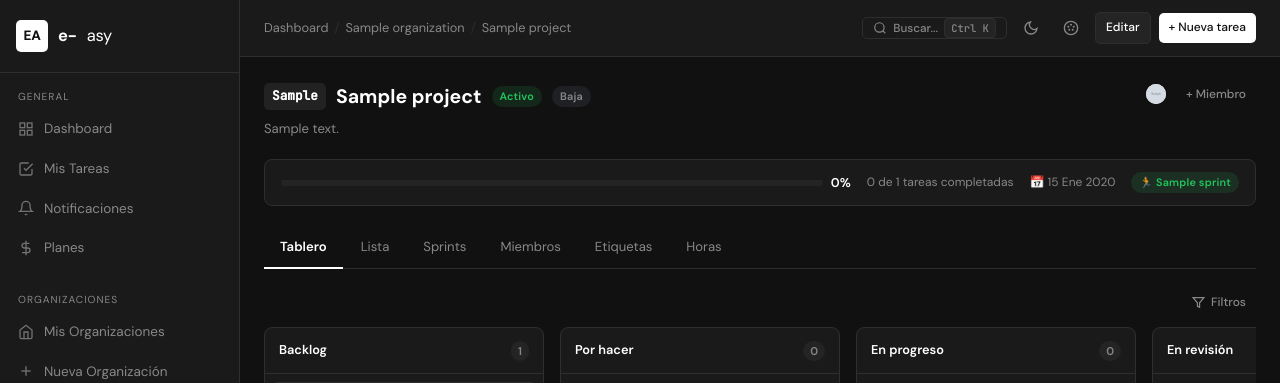
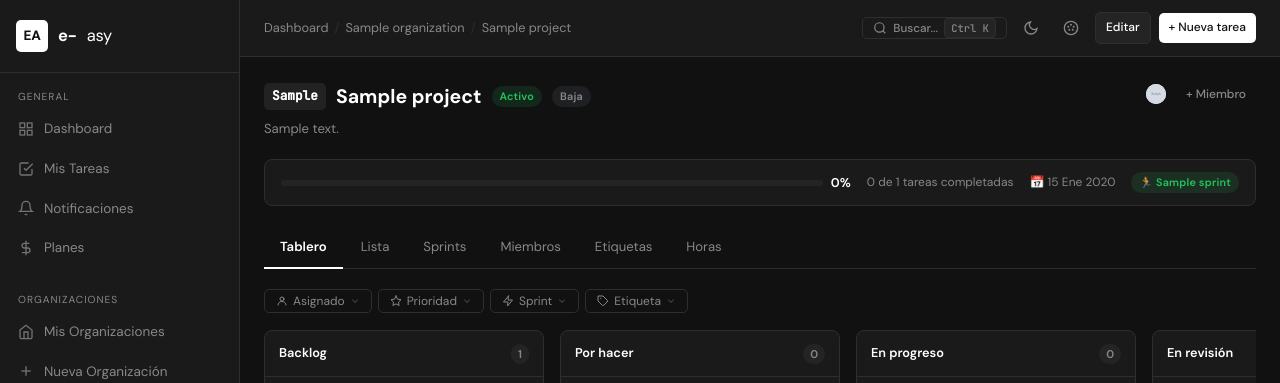
Before and after one commit to SergioE-ASY/Gestor-de-flujo-de-trabajo, a Django app: page /projects/00000000-0000-0000-0000-000000000001/ in a window 1280 px wide. Shown: the top 383 px of the page. Run offline with Django 5.2, Linux system fonts and the light colour scheme; a user stored in the database is signed in; tables that the repository leaves empty hold one stand-in row (values such as "Sample post"); grey boxes marked "Sample" are stand-in pictures; data that the repository does not hold is empty.

Commit message:
feat #41: filter added in Kanban

```diff
--- a/taskflow/taskmanager/static/css/app.css
+++ b/taskflow/taskmanager/static/css/app.css
@@ -616,15 +616,45 @@ hr.divider { border: none; border-top: 1px solid var(--border); margin: 16px 0;
   word-break: break-word;
 }
 
-/* ─── Filter bar ─── */
-.filter-bar { display:flex; flex-wrap:wrap; gap:12px 24px; padding:12px 0 16px; border-bottom:1px solid var(--border); margin-bottom:16px; }
-.filter-group { display:flex; flex-direction:column; gap:6px; }
-.filter-group-label { font-size:0.67rem; font-weight:700; text-transform:uppercase; letter-spacing:0.07em; color:var(--text-muted); }
-.filter-pills { display:flex; flex-wrap:wrap; gap:5px; }
-.filter-pill { display:inline-flex; align-items:center; gap:5px; padding:3px 10px; border-radius:20px; border:1px solid var(--border); background:transparent; color:var(--text-muted); font-size:0.78rem; cursor:pointer; transition:all 0.12s; font-family:inherit; white-space:nowrap; }
-.filter-pill:hover { border-color:var(--accent); color:var(--accent); }
-.filter-pill.active { background:var(--accent-light); border-color:var(--accent); color:var(--accent); font-weight:600; }
-.filter-select { padding:4px 8px !important; font-size:0.8rem !important; min-width:140px; height:auto !important; }
-.task-card.filter-hidden { display:none !important; }
-.filter-chip { display:inline-flex; align-items:center; gap:5px; padding:2px 8px; border-radius:20px; background:var(--accent-light); color:var(--accent); font-size:0.75rem; font-weight:600; }
-.filter-chip button { background:none; border:none; cursor:pointer; color:inherit; padding:0; line-height:1; font-size:0.85rem; }
+/* ─── Filter dropdown row ─── */
+.flt-row { display:flex; align-items:center; gap:6px; flex-wrap:wrap; margin-bottom:16px; }
+.flt-drop { position:relative; }
+.flt-btn {
+  display:inline-flex; align-items:center; gap:5px;
+  padding:5px 11px; border-radius:var(--radius-sm);
+  border:1px solid var(--border); background:transparent;
+  color:var(--text-muted); font-size:0.8rem; cursor:pointer;
+  font-family:inherit; transition:all 0.12s; white-space:nowrap; line-height:1;
+}
+.flt-btn:hover { border-color:var(--text-muted); color:var(--text); background:var(--bg3); }
+.flt-btn.active { background:var(--accent-light); border-color:var(--accent); color:var(--accent); font-weight:600; }
+.flt-chevron { opacity:0.45; transition:transform 0.15s; flex-shrink:0; }
+.flt-btn.open .flt-chevron { transform:rotate(180deg); opacity:0.7; }
+.flt-menu {
+  position:absolute; top:calc(100% + 5px); left:0;
+  background:var(--bg2); border:1px solid var(--border);
+  border-radius:var(--radius); padding:4px;
+  min-width:180px; z-index:300;
+  box-shadow:0 8px 24px rgba(0,0,0,0.35);
+  display:none; flex-direction:column; gap:1px;
+  max-height:260px; overflow-y:auto;
+}
+.flt-menu.open { display:flex; }
+.flt-opt {
+  display:flex; align-items:center; gap:8px;
+  padding:7px 10px; border-radius:var(--radius-sm);
+  border:none; background:transparent; color:var(--text);
+  font-size:0.82rem; cursor:pointer; font-family:inherit;
+  text-align:left; width:100%; transition:background 0.1s; white-space:nowrap;
+}
+.flt-opt:hover { background:var(--bg3); }
+.flt-opt.selected { color:var(--accent); background:var(--accent-light); }
+.flt-check {
+  width:14px; height:14px; border-radius:3px; border:1.5px solid var(--border);
+  flex-shrink:0; display:inline-flex; align-items:center; justify-content:center; transition:all 0.1s;
+}
+.flt-opt.selected .flt-check { background:var(--accent); border-color:var(--accent); }
+.flt-opt.selected .flt-check::after { content:'✓'; font-size:9px; color:var(--bg); line-height:1; }
+.flt-sep { height:1px; background:var(--border); margin:3px 2px; flex-shrink:0; }
+.flt-divider { height:1px; background:var(--border); margin:4px 0; }
+.board-col-empty-msg { display:none; padding:20px 8px; text-align:center; color:var(--text-muted); font-size:0.78rem; }
--- a/taskflow/taskmanager/templates/projects/project_detail.html
+++ b/taskflow/taskmanager/templates/projects/project_detail.html
@@ -72,71 +72,87 @@
 <!-- Board Tab -->
 <div id="tab-board">
 
-  <!-- Filter toggle row -->
-  <div style="display:flex;align-items:center;justify-content:space-between;margin-bottom:12px;gap:8px;">
-    <div id="filter-chips" style="display:flex;flex-wrap:wrap;gap:6px;min-height:26px;align-items:center;"></div>
-    <button id="filter-toggle" class="btn btn-ghost btn-sm" style="display:flex;align-items:center;gap:6px;flex-shrink:0;" title="Filtrar tareas">
-      <svg width="13" height="13" viewBox="0 0 24 24" fill="none" stroke="currentColor" stroke-width="2.2"><polygon points="22 3 2 3 10 12.46 10 19 14 21 14 12.46 22 3"/></svg>
-      Filtros
-      <span id="filter-count" style="background:var(--accent);color:var(--bg);font-size:0.62rem;font-weight:700;min-width:16px;height:16px;border-radius:8px;display:none;align-items:center;justify-content:center;padding:0 4px;line-height:1;"></span>
+  <!-- Inline filter row -->
+  <div class="flt-row">
+
+    <!-- Asignado -->
+    <div class="flt-drop">
+      <button class="flt-btn" id="btn-assignee">
+        <svg width="12" height="12" viewBox="0 0 24 24" fill="none" stroke="currentColor" stroke-width="2" stroke-linecap="round"><circle cx="12" cy="8" r="4"/><path d="M4 20c0-4 3.6-7 8-7s8 3 8 7"/></svg>
+        <span class="flt-label">Asignado</span>
+        <svg class="flt-chevron" width="10" height="10" viewBox="0 0 24 24" fill="none" stroke="currentColor" stroke-width="2.5" stroke-linecap="round"><polyline points="6 9 12 15 18 9"/></svg>
       </button>
-  </div>
-
-  <!-- Collapsible filter bar -->
-  <div id="board-filter-bar" style="display:none;">
-    <div class="filter-bar">
-
-      <div class="filter-group">
-        <div class="filter-group-label">Asignado a</div>
-        <select id="filter-assignee" class="form-control filter-select">
-          <option value="">Todos</option>
-          <option value="__none__">Sin asignar</option>
+      <div class="flt-menu" id="menu-assignee">
+        <button class="flt-opt selected" data-filter="assignee" data-value="" data-label="Asignado">Todos</button>
+        <div class="flt-sep"></div>
+        <button class="flt-opt" data-filter="assignee" data-value="__none__" data-label="Sin asignar">Sin asignar</button>
         {% for mem in members %}
-          <option value="{{ mem.user.pk }}">{{ mem.user.name }}</option>
-          {% endfor %}
-        </select>
-      </div>
-
-      {% if sprints %}
-      <div class="filter-group">
-        <div class="filter-group-label">Sprint</div>
-        <select id="filter-sprint" class="form-control filter-select">
-          <option value="">Todos</option>
-          <option value="__none__">Sin sprint</option>
-          {% for sprint in sprints %}
-          <option value="{{ sprint.pk }}">{{ sprint.name }}</option>
-          {% endfor %}
-        </select>
-      </div>
-      {% endif %}
-
-      <div class="filter-group">
-        <div class="filter-group-label">Prioridad</div>
-        <div class="filter-pills">
-          {% for value, label in priority_choices %}
-          <button class="filter-pill" data-filter="priority" data-value="{{ value }}">{{ label }}</button>
+        <button class="flt-opt" data-filter="assignee" data-value="{{ mem.user.pk }}" data-label="{{ mem.user.name }}">{{ mem.user.name }}</button>
         {% endfor %}
       </div>
     </div>
 
+    <!-- Prioridad -->
+    <div class="flt-drop">
+      <button class="flt-btn" id="btn-priority">
+        <svg width="12" height="12" viewBox="0 0 24 24" fill="none" stroke="currentColor" stroke-width="2" stroke-linecap="round" stroke-linejoin="round"><path d="M12 2l3.09 6.26L22 9.27l-5 4.87 1.18 6.88L12 17.77l-6.18 3.25L7 14.14 2 9.27l6.91-1.01L12 2z"/></svg>
+        <span class="flt-label">Prioridad</span>
+        <svg class="flt-chevron" width="10" height="10" viewBox="0 0 24 24" fill="none" stroke="currentColor" stroke-width="2.5" stroke-linecap="round"><polyline points="6 9 12 15 18 9"/></svg>
+      </button>
+      <div class="flt-menu" id="menu-priority">
+        {% for value, label in priority_choices %}
+        <button class="flt-opt" data-filter="priority" data-value="{{ value }}" data-label="{{ label }}">
+          <span class="flt-check"></span>{{ label }}
+        </button>
+        {% endfor %}
+      </div>
+    </div>
+
+    {% if sprints %}
+    <!-- Sprint -->
+    <div class="flt-drop">
+      <button class="flt-btn" id="btn-sprint">
+        <svg width="12" height="12" viewBox="0 0 24 24" fill="none" stroke="currentColor" stroke-width="2" stroke-linecap="round" stroke-linejoin="round"><polygon points="13 2 3 14 12 14 11 22 21 10 12 10 13 2"/></svg>
+        <span class="flt-label">Sprint</span>
+        <svg class="flt-chevron" width="10" height="10" viewBox="0 0 24 24" fill="none" stroke="currentColor" stroke-width="2.5" stroke-linecap="round"><polyline points="6 9 12 15 18 9"/></svg>
+      </button>
+      <div class="flt-menu" id="menu-sprint">
+        <button class="flt-opt selected" data-filter="sprint" data-value="" data-label="Sprint">Todos</button>
+        <div class="flt-sep"></div>
+        <button class="flt-opt" data-filter="sprint" data-value="__none__" data-label="Sin sprint">Sin sprint</button>
+        {% for sprint in sprints %}
+        <button class="flt-opt" data-filter="sprint" data-value="{{ sprint.pk }}" data-label="{{ sprint.name }}">{{ sprint.name }}</button>
+        {% endfor %}
+      </div>
+    </div>
+    {% endif %}
+
     {% if tags %}
-      <div class="filter-group">
-        <div class="filter-group-label">Etiqueta</div>
-        <div class="filter-pills">
+    <!-- Etiqueta -->
+    <div class="flt-drop">
+      <button class="flt-btn" id="btn-tag">
+        <svg width="12" height="12" viewBox="0 0 24 24" fill="none" stroke="currentColor" stroke-width="2" stroke-linecap="round" stroke-linejoin="round"><path d="M20.59 13.41l-7.17 7.17a2 2 0 0 1-2.83 0L2 12V2h10l8.59 8.59a2 2 0 0 1 0 2.82z"/><line x1="7" y1="7" x2="7.01" y2="7"/></svg>
+        <span class="flt-label">Etiqueta</span>
+        <svg class="flt-chevron" width="10" height="10" viewBox="0 0 24 24" fill="none" stroke="currentColor" stroke-width="2.5" stroke-linecap="round"><polyline points="6 9 12 15 18 9"/></svg>
+      </button>
+      <div class="flt-menu" id="menu-tag">
         {% for tag in tags %}
-          <button class="filter-pill" data-filter="tag" data-value="{{ tag.pk }}" style="border-color:{{ tag.color }}55;">
-            <span class="tag-dot" style="background:{{ tag.color }};"></span>{{ tag.name }}
+        <button class="flt-opt" data-filter="tag" data-value="{{ tag.pk }}" data-label="{{ tag.name }}">
+          <span class="flt-check"></span>
+          <span style="width:8px;height:8px;border-radius:50%;background:{{ tag.color }};flex-shrink:0;"></span>
+          {{ tag.name }}
         </button>
         {% endfor %}
       </div>
     </div>
     {% endif %}
 
-      <div class="filter-group" style="justify-content:flex-end;align-self:flex-end;">
-        <button id="filter-clear" class="btn btn-ghost btn-sm" style="display:none;">✕ Limpiar</button>
-      </div>
+    <!-- Limpiar (solo visible cuando hay filtros activos) -->
+    <button id="filter-clear" class="btn btn-ghost btn-sm" style="display:none;gap:5px;margin-left:2px;">
+      <svg width="11" height="11" viewBox="0 0 24 24" fill="none" stroke="currentColor" stroke-width="2.5" stroke-linecap="round"><line x1="18" y1="6" x2="6" y2="18"/><line x1="6" y1="6" x2="18" y2="18"/></svg>
+      Limpiar
+    </button>
 
-    </div>
   </div>
 
   <div class="board">
@@ -188,6 +204,7 @@
           </div>
         </div>
         {% endfor %}
+        <div class="board-col-empty-msg">Sin tareas con estos filtros</div>
         <a href="{% url 'task_create' project.pk %}?status={{ status_key }}" style="display:flex;align-items:center;gap:6px;padding:8px;color:var(--text-muted);font-size:0.8rem;border-radius:var(--radius-sm);text-decoration:none;transition:background 0.15s;" onmouseover="this.style.background='var(--bg3)'" onmouseout="this.style.background='transparent'">
           <span>+</span> Agregar tarea
         </a>
@@ -584,127 +601,133 @@ function openEditMember(memberPk, name, currentRole) {
 
 // ─── Board filters ────────────────────────────────────────────────────────────
 (function () {
-  const filterBar   = document.getElementById('board-filter-bar');
-  const toggleBtn   = document.getElementById('filter-toggle');
-  const clearBtn    = document.getElementById('filter-clear');
-  const countBadge  = document.getElementById('filter-count');
-  const chipsEl     = document.getElementById('filter-chips');
-  const assigneeSel = document.getElementById('filter-assignee');
-  const sprintSel   = document.getElementById('filter-sprint');
-  if (!filterBar) return;
+  const state = { assignee: '', sprint: '', priorities: new Set(), tags: new Set() };
+  const clearBtn = document.getElementById('filter-clear');
 
-  const state = { assignee: '', sprint: '', priorities: new Set(), tags: new Set() };
-
-  // ── toggle bar open/closed ──
-  toggleBtn.addEventListener('click', () => {
-    const open = filterBar.style.display !== 'none';
-    filterBar.style.display = open ? 'none' : '';
-    toggleBtn.classList.toggle('active', !open);
+  // ── abrir/cerrar dropdowns ──
+  document.querySelectorAll('.flt-drop').forEach(drop => {
+    const btn  = drop.querySelector('.flt-btn');
+    const menu = drop.querySelector('.flt-menu');
+    if (!btn || !menu) return;
+    btn.addEventListener('click', e => {
+      e.stopPropagation();
+      const opening = !menu.classList.contains('open');
+      closeAll();
+      if (opening) { menu.classList.add('open'); btn.classList.add('open'); }
+    });
   });
 
-  // ── selects ──
-  if (assigneeSel) assigneeSel.addEventListener('change', () => { state.assignee = assigneeSel.value; apply(); });
-  if (sprintSel)   sprintSel.addEventListener('change',   () => { state.sprint   = sprintSel.value;   apply(); });
+  document.addEventListener('click', closeAll);
+  function closeAll() {
+    document.querySelectorAll('.flt-menu.open').forEach(m => m.classList.remove('open'));
+    document.querySelectorAll('.flt-btn.open').forEach(b => b.classList.remove('open'));
+  }
 
-  // ── pill toggles (priority + tag, multi-select) ──
-  document.querySelectorAll('.filter-pill').forEach(btn => {
-    btn.addEventListener('click', () => {
-      const key = btn.dataset.filter;   // 'priority' | 'tag'
-      const val = btn.dataset.value;
-      const set = key === 'priority' ? state.priorities : state.tags;
-      if (set.has(val)) { set.delete(val); btn.classList.remove('active'); }
-      else              { set.add(val);    btn.classList.add('active');    }
+  // ── clicks en opciones ──
+  document.querySelectorAll('.flt-opt').forEach(opt => {
+    opt.addEventListener('click', e => {
+      e.stopPropagation();
+      const filter = opt.dataset.filter;
+      const val    = opt.dataset.value;
+
+      if (filter === 'assignee') {
+        state.assignee = val;
+        document.querySelectorAll('#menu-assignee .flt-opt').forEach(o =>
+          o.classList.toggle('selected', o.dataset.value === val));
+        const lbl = document.querySelector('#btn-assignee .flt-label');
+        if (lbl) lbl.textContent = val ? opt.dataset.label : 'Asignado';
+        document.getElementById('btn-assignee')?.classList.toggle('active', !!val);
+        closeAll();
+
+      } else if (filter === 'sprint') {
+        state.sprint = val;
+        document.querySelectorAll('#menu-sprint .flt-opt').forEach(o =>
+          o.classList.toggle('selected', o.dataset.value === val));
+        const lbl = document.querySelector('#btn-sprint .flt-label');
+        if (lbl) lbl.textContent = val ? opt.dataset.label : 'Sprint';
+        document.getElementById('btn-sprint')?.classList.toggle('active', !!val);
+        closeAll();
+
+      } else if (filter === 'priority') {
+        if (state.priorities.has(val)) { state.priorities.delete(val); opt.classList.remove('selected'); }
+        else                           { state.priorities.add(val);    opt.classList.add('selected');    }
+        const n   = state.priorities.size;
+        const lbl = document.querySelector('#btn-priority .flt-label');
+        if (lbl) lbl.textContent = n === 0 ? 'Prioridad' : n === 1
+          ? document.querySelector(`#menu-priority .flt-opt.selected`)?.dataset.label || 'Prioridad'
+          : `Prioridad (${n})`;
+        document.getElementById('btn-priority')?.classList.toggle('active', n > 0);
+
+      } else if (filter === 'tag') {
+        if (state.tags.has(val)) { state.tags.delete(val); opt.classList.remove('selected'); }
+        else                     { state.tags.add(val);    opt.classList.add('selected');    }
+        const n   = state.tags.size;
+        const lbl = document.querySelector('#btn-tag .flt-label');
+        if (lbl) lbl.textContent = n === 0 ? 'Etiqueta' : n === 1
+          ? document.querySelector(`#menu-tag .flt-opt.selected`)?.dataset.label || 'Etiqueta'
+          : `Etiqueta (${n})`;
+        document.getElementById('btn-tag')?.classList.toggle('active', n > 0);
+      }
+
       apply();
     });
   });
 
-  // ── clear ──
-  clearBtn.addEventListener('click', () => {
+  // ── limpiar ──
+  if (clearBtn) clearBtn.addEventListener('click', () => {
     state.assignee = ''; state.sprint = '';
     state.priorities.clear(); state.tags.clear();
-    if (assigneeSel) assigneeSel.value = '';
-    if (sprintSel)   sprintSel.value   = '';
-    document.querySelectorAll('.filter-pill.active').forEach(b => b.classList.remove('active'));
+    document.querySelectorAll('.flt-opt.selected').forEach(o => o.classList.remove('selected'));
+    // restaurar "Todos" como selected en selects simples
+    document.querySelector('#menu-assignee .flt-opt[data-value=""]')?.classList.add('selected');
+    document.querySelector('#menu-sprint .flt-opt[data-value=""]')?.classList.add('selected');
+    ['btn-assignee','btn-priority','btn-sprint','btn-tag'].forEach(id => {
+      const el = document.getElementById(id);
+      if (!el) return;
+      el.classList.remove('active');
+      const lbl = el.querySelector('.flt-label');
+      if (lbl) lbl.textContent = { 'btn-assignee':'Asignado','btn-priority':'Prioridad','btn-sprint':'Sprint','btn-tag':'Etiqueta' }[id];
+    });
     apply();
   });
 
-  // ── core filter logic ──
+  // ── filtrado ──
   function apply() {
-    const hasAssignee  = !!state.assignee;
-    const hasSprint    = !!state.sprint;
-    const hasPriority  = state.priorities.size > 0;
-    const hasTags      = state.tags.size > 0;
-    const anyActive    = hasAssignee || hasSprint || hasPriority || hasTags;
+    const hasAssignee = !!state.assignee;
+    const hasSprint   = !!state.sprint;
+    const hasPriority = state.priorities.size > 0;
+    const hasTags     = state.tags.size > 0;
+    const anyActive   = hasAssignee || hasSprint || hasPriority || hasTags;
 
     document.querySelectorAll('.task-card').forEach(card => {
       let ok = true;
       if (hasAssignee) {
         const want = state.assignee === '__none__' ? '' : state.assignee;
-        if (card.dataset.assignee !== want) ok = false;
+        if ((card.dataset.assignee || '').trim() !== want) ok = false;
       }
       if (ok && hasSprint) {
         const want = state.sprint === '__none__' ? '' : state.sprint;
-        if (card.dataset.sprint !== want) ok = false;
+        if ((card.dataset.sprint || '').trim() !== want) ok = false;
       }
       if (ok && hasPriority && !state.priorities.has(card.dataset.priority)) ok = false;
       if (ok && hasTags) {
-        const cardTags = card.dataset.tags ? card.dataset.tags.split(',').filter(Boolean) : [];
+        const cardTags = (card.dataset.tags || '').split(',').map(s => s.trim()).filter(Boolean);
         if (!cardTags.some(t => state.tags.has(t))) ok = false;
       }
-      card.classList.toggle('filter-hidden', !ok);
+      card.style.display = ok ? '' : 'none';
     });
 
-    // Update column counts
     document.querySelectorAll('.board-col').forEach(col => {
-      const all     = col.querySelectorAll('.task-card').length;
-      const visible = col.querySelectorAll('.task-card:not(.filter-hidden)').length;
-      const el      = col.querySelector('.col-count');
-      if (el) el.textContent = anyActive ? `${visible}/${all}` : all;
+      const allCards = Array.from(col.querySelectorAll('.task-card'));
+      const visible  = allCards.filter(c => c.style.display !== 'none').length;
+      const countEl  = col.querySelector('.col-count');
+      if (countEl) countEl.textContent = anyActive ? `${visible}/${allCards.length}` : allCards.length;
+      const emptyMsg = col.querySelector('.board-col-empty-msg');
+      if (emptyMsg) emptyMsg.style.display = (anyActive && visible === 0) ? '' : 'none';
     });
 
-    // Badge count
-    const n = (state.assignee ? 1 : 0) + (state.sprint ? 1 : 0) + state.priorities.size + state.tags.size;
-    countBadge.textContent = n;
-    countBadge.style.display = n > 0 ? 'inline-flex' : 'none';
-    clearBtn.style.display   = anyActive ? '' : 'none';
-
-    // Active-filter chips above the board
-    renderChips();
+    if (clearBtn) clearBtn.style.display = anyActive ? '' : 'none';
   }
-
-  // ── summary chips row ──
-  function renderChips() {
-    if (!chipsEl) return;
-    const parts = [];
-    if (state.assignee) {
-      const sel = assigneeSel;
-      const label = sel ? sel.options[sel.selectedIndex].text : state.assignee;
-      parts.push({ label: '👤 ' + label, clear: () => { state.assignee = ''; if (assigneeSel) assigneeSel.value = ''; } });
-    }
-    if (state.sprint) {
-      const sel = sprintSel;
-      const label = sel ? sel.options[sel.selectedIndex].text : state.sprint;
-      parts.push({ label: '🏃 ' + label, clear: () => { state.sprint = ''; if (sprintSel) sprintSel.value = ''; } });
-    }
-    state.priorities.forEach(p => {
-      const btn = document.querySelector(`.filter-pill[data-filter="priority"][data-value="${p}"]`);
-      parts.push({ label: btn ? btn.textContent.trim() : p, clear: () => { state.priorities.delete(p); document.querySelector(`.filter-pill[data-filter="priority"][data-value="${p}"]`)?.classList.remove('active'); } });
-    });
-    state.tags.forEach(t => {
-      const btn = document.querySelector(`.filter-pill[data-filter="tag"][data-value="${t}"]`);
-      parts.push({ label: btn ? btn.textContent.trim() : t, clear: () => { state.tags.delete(t); document.querySelector(`.filter-pill[data-filter="tag"][data-value="${t}"]`)?.classList.remove('active'); } });
-    });
-
-    chipsEl.innerHTML = parts.map((p, i) =>
-      `<span class="filter-chip">${p.label}<button onclick="boardFilterChipRemove(${i})" aria-label="Quitar">×</button></span>`
-    ).join('');
-    window._boardFilterChipRemovers = parts.map(p => p.clear);
-  }
-
-  window.boardFilterChipRemove = function(i) {
-    const fn = window._boardFilterChipRemovers[i];
-    if (fn) { fn(); apply(); }
-  };
 })();
 </script>
 {% endblock %}
```
Lines whose indentation alone changed are shown as unchanged.
